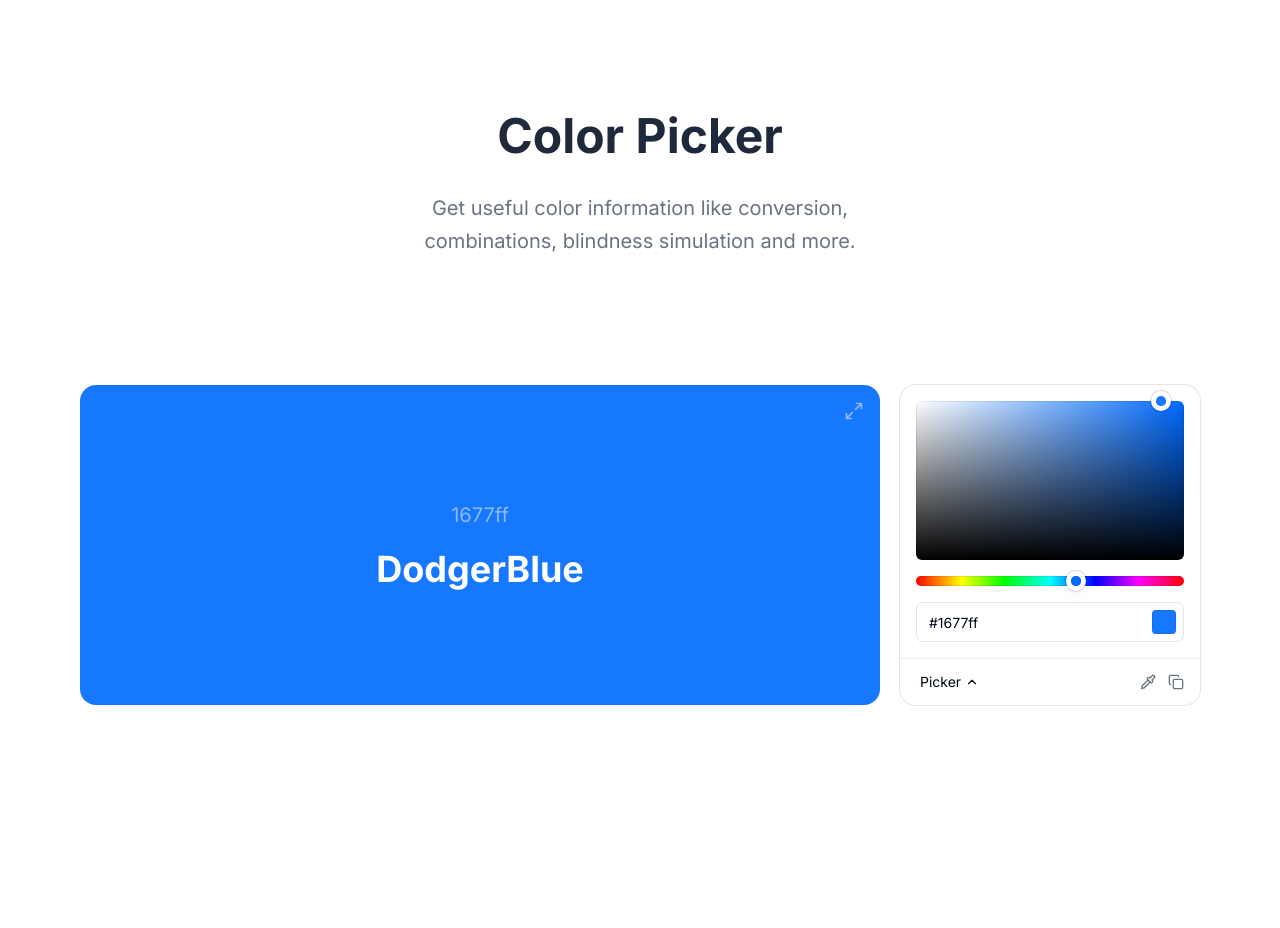
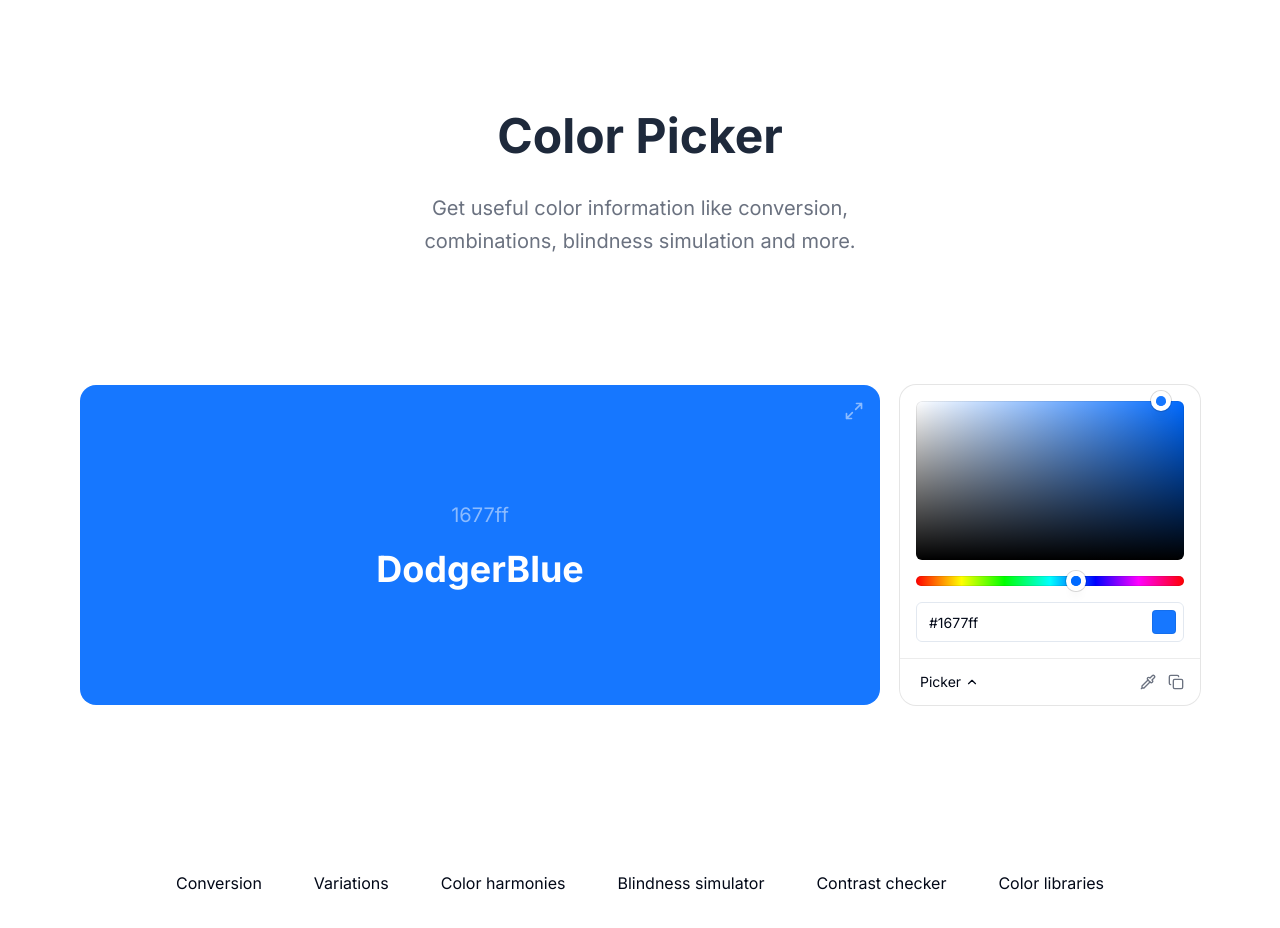
Before and after one commit to hehehai/coolos, a Next.js app: page /picker in a window 1280 px wide. Shown: the top 928 px of the page. Before the commit the page ends 800 px from the top, so only its background shows below. Built offline with nearby package versions, Linux system fonts and the light colour scheme.

Commit message:
feat(ui): color picker page nav style

```diff
--- a/app/picker/page.tsx
+++ b/app/picker/page.tsx
@@ -1,23 +1,38 @@
-'use client'
+"use client";
 
 import { cn } from "@/lib/utils";
 import ColorPicker from "@/components/shared/color-picker/ColorPicker";
 import useColorState from "@/components/shared/color-picker/hooks/useColorState";
 import { defaultColor } from "@/components/shared/color-picker";
-import { useMemo } from "react";
+import { useMemo, useRef } from "react";
 import { isReadable } from "@ctrl/tinycolor";
-import names from '@/components/shared/color-picker/data/names.json'
+import names from "@/components/shared/color-picker/data/names.json";
 import { IconMaximize } from "@/components/icons/Maximize";
+import { useIntersectionObserver } from "@/hooks/useIntersectionObserver";
+
+const navItems = [
+  "Conversion",
+  "Variations",
+  "Color harmonies",
+  "Blindness simulator",
+  "Contrast checker",
+  "Color libraries",
+];
 
 const PickerPage = () => {
-  const [color, setColor] = useColorState(defaultColor, {})
+  const navRef = useRef<HTMLDivElement>(null);
+  const navStuck = useIntersectionObserver(navRef, {
+    threshold: [1],
+    logicFn: (entry) => entry.intersectionRatio < 1,
+  });
+  const [color, setColor] = useColorState(defaultColor, {});
 
   const boardTextIsReadable = useMemo(() => {
-    return isReadable(color, '#fff', { level: "AA", size: "large" })
-  }, [color])
+    return isReadable(color, "#fff", { level: "AA", size: "large" });
+  }, [color]);
 
   return (
-    <div className={cn(`bg-white`)}>
+    <div className={cn(`bg-white relative`)}>
       <div className="text-center py-28">
         <div className="text-5xl font-bold text-slate-800 mb-8">
           Color Picker
@@ -29,7 +44,7 @@ const PickerPage = () => {
         </div>
       </div>
 
-      <div className="p-4 flex items-center justify-center space-x-5">
+      <div className="p-4 flex items-center justify-center space-x-5 mb-32">
         <div
           className={
             "w-[800px] h-[320px] rounded-2xl flex items-center justify-center relative"
@@ -58,7 +73,9 @@ const PickerPage = () => {
             <IconMaximize
               className={cn(
                 "w-5 h-5 cursor-pointer hover:animate-zoom",
-                boardTextIsReadable ? "text-white/50 hover:text-white" : "text-black/50 hover:text-black"
+                boardTextIsReadable
+                  ? "text-white/50 hover:text-white"
+                  : "text-black/50 hover:text-black"
               )}
             />
           </div>
@@ -67,8 +84,37 @@ const PickerPage = () => {
           <ColorPicker value={color} onChange={setColor}></ColorPicker>
         </div>
       </div>
+
+      <div
+        ref={navRef}
+        className={cn(
+          `sticky -top-[1px] py-4 bg-white border-b border-transparent`,
+          {
+            "border-gray-200": navStuck,
+          }
+        )}
+      >
+        <ul className="flex items-center justify-center space-x-5">
+          {navItems.map((item) => (
+            <li
+              key={item}
+              className={cn(
+                "px-4 py-1.5 rounded-full hover:bg-gray-100 cursor-pointer",
+                {
+                  "bg-blue-100 text-blue-600": false,
+                }
+              )}
+            >
+              {item}
+            </li>
+          ))}
+        </ul>
+      </div>
+      <div className="mt-24">
+        <div className="h-[2000px] w-full bg-gray-100"></div>
+      </div>
     </div>
   );
-}
+};
 
-export default PickerPage
+export default PickerPage;
--- /dev/null
+++ b/hooks/useIntersectionObserver.ts
@@ -0,0 +1,33 @@
+'use client';
+
+import React from "react";
+
+export const useIntersectionObserver = <T extends HTMLElement | null>(
+  ref: React.MutableRefObject<T>,
+  options: {
+    threshold?: number | number[];
+    logicFn?: (entry: IntersectionObserverEntry) => boolean
+  }
+) => {
+  const [isIntersecting, setIsIntersecting] = React.useState(false);
+
+  React.useEffect(() => {
+    const observer = new IntersectionObserver(([entry]) => {
+      setIsIntersecting(
+        options?.logicFn ? options.logicFn(entry) : entry.isIntersecting
+      );
+    }, options);
+
+    if (ref.current) {
+      observer.observe(ref.current);
+    }
+
+    return () => {
+      if (ref.current) {
+        observer.unobserve(ref.current);
+      }
+    };
+  }, []);
+
+  return isIntersecting;
+};
```
